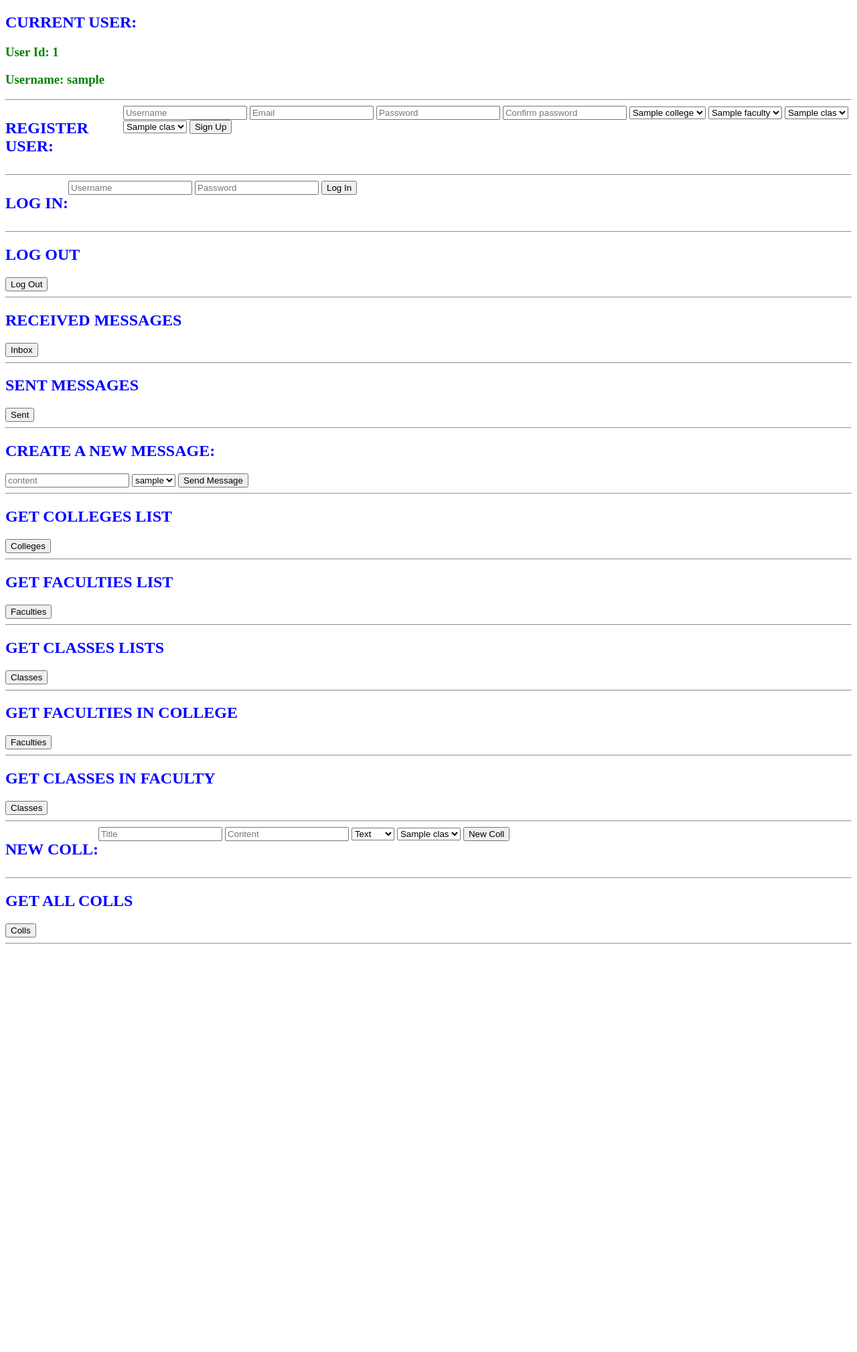
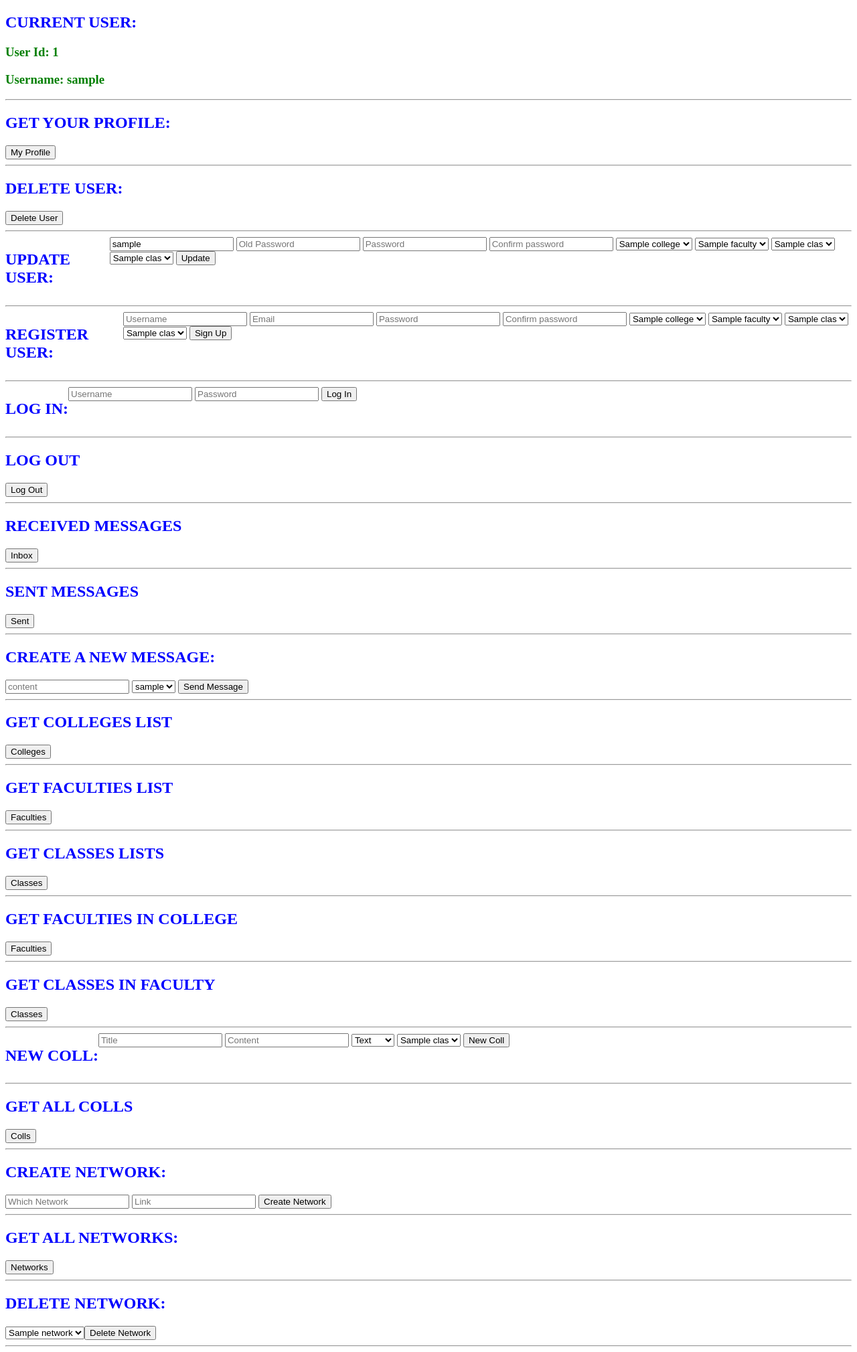
Before and after one commit to Ucoll/bend-ucoll, a Flask app: page /test in a window 1280 px wide. Shown: the whole page at 67% size. Before the commit the page ends 1410 px from the top, so only its background shows below. Run offline with Flask 2, Linux system fonts and the light colour scheme; a user stored in the database is signed in; tables that the repository leaves empty hold one stand-in row (values such as "Sample post").

Commit message:
Added Delete & Update to User endpoints

```diff
--- a/src/main.py
+++ b/src/main.py
@@ -21,6 +21,8 @@ MIGRATE = Migrate(app, db)
 db.init_app(app)
 CORS(app)
 setup_admin(app)
+
+# TODO: Segment the code into different files for readability
 
 """ Configures the Login Manager & secret key for sessions """
 # TODO: Change the Flask_login for a custom JWT Token generator and verifier
@@ -64,7 +66,8 @@ def test():
         users=User.query.all(),
         colleges=College.query.all(),
         faculties=Faculty.query.all(),
-        classes=Class.query.all()
+        classes=Class.query.all(),
+        networks=Network.query.filter_by(owner=current_user.id)
     )
 
 @app.route('/user', methods=['GET'])
@@ -235,15 +238,105 @@ def logout():
 
 
 """
+! Gets or Updates the current User's profile
+* OvidioSantoro - 2022-03-03
+"""
+@app.route("/me", methods=["GET", "POST"])
+def me():
+    user = User.query.get(current_user.id)
+    if request.method == "GET":
+        return jsonify(user.serialize())
+
+    else:
+        """ Check that every field is received """
+        data = request.form
+        try:
+            username = data["username"]
+            old_password = data["old_password"]
+            password = data["password"]
+            confirmation = data["confirmation"]
+            #college = data["college"] # This is used to generate the list of faculties
+            faculty = data["faculty"]
+            classes = data.getlist("classes")
+        except:
+            return {"success": False,
+                    "msg": "Unable to retrieve register data"}, 400
+
+        if not User.check_password(user.password, old_password):
+            return {"success": False,
+                    "msg": "Old password is not correct"}, 403
+
+        if password != confirmation:
+            return {"success": False,
+                    "msg": "Password confirmation incorrect"}, 400
+
+
+        """ Check that the unique properties are not already taken """
+        if (username != user.username) and User.query.filter_by(username=username).count() != 0:
+            return {"success": False,
+                    "msg": f"Username {username} already in use"}, 403
+
+
+        """ Register the user into the database """
+        User.update(user.id, username, password, faculty, classes)
+
+        # TODO: Add an actual response
+        # TODO: Ideally, auto-perform a login for the newly created user
+        return jsonify("USER UPDATED")
+
+
+"""
+! Deletes the current User's profile
+* OvidioSantoro - 2022-03-03
+"""
+@app.route("/me/delete", methods=["POST"])
+def me_delete():
+    User.delete(current_user.id)
+    return jsonify("Goodbye, you will be missed :(")
+
+
+"""
 ! Creates or retrieves User's networks
 * OvidioSantoro - 2022-02-24
 """
 @app.route("/networks", methods=["GET", "POST"])
-def networks(request):
+def networks():
     if request.method == "GET":
         networks = Network.query.filter_by(owner=current_user.id)
+        return jsonify(list(map(lambda x: x.serialize(), networks)))
+
     else:
-        pass
+        data = request.form
+        try:
+            name = data["name"]
+            link = data["link"]
+        except:
+            return {"success": False,
+                    "msg": "Unable to create Network"}, 400
+
+    Network.create(current_user.id, name, link)
+    return jsonify("Network Created")
+
+
+
+"""
+! Updates User's network
+* OvidioSantoro - 2022-03-03
+"""
+@app.route("/networks/<int:networkId>", methods=["POST"])
+def network_update():
+    network_id = request.args.get("networkId")
+    networks = Network.query.filter_by(owner=current_user.id)
+
+
+"""
+!  Deletes User's network
+* OvidioSantoro - 2022-03-03
+"""
+@app.route("/networks/<int:networkId>/delete", methods=["POST"])
+def network_delete():
+    network_id = request.args.get("networkId")
+    networks = Network.query.filter_by(owner=current_user.id)
 
 
 """
--- a/src/models.py
+++ b/src/models.py
@@ -110,6 +110,10 @@ class Message(db.Model):
         db.session.commit()
 
     # TODO: Add a way for a user to remove messages ONLY FOR HIMSELF
+    """
+    TODO: Decide whether a user should be able to edit or remove messages (à la WhatsApp)
+    or if they should be "permanent" (like an email).
+    """
 
     """
     ! Returns all messages received by the user
@@ -171,7 +175,12 @@ class User(db.Model, UserMixin):
             "biography": self.biography
         }
 
-    # TODO: Do de Update and Delete methods
+    """
+    ! Checks the hashed password
+    * OvidioSantoro - 2022-02-23
+    """
+    def check_password(userPassword, password):
+        return check_password_hash(userPassword, password)
 
     """
     ! Register the user into the database
@@ -183,21 +192,40 @@ class User(db.Model, UserMixin):
 
         # Creates a new User in the database
         user = User(
-            username=username,
-            email=email,
-            password=generate_password_hash(password),
-            faculties=[Faculty.query.get(faculty)],
-            classes=[Class.query.get(_class) for _class in classes]
+            username = username,
+            email = email,
+            password = generate_password_hash(password),
+            faculties = [Faculty.query.get(faculty)],
+            classes = [Class.query.get(_class) for _class in classes]
         )
         db.session.add(user)
         db.session.commit()
 
     """
-    ! Checks the hashed password
-    * OvidioSantoro - 2022-02-23
+    ! Updates the user's data in the database
+    * OvidioSantoro - 2022-03-03
+    ? Params: username, password, college, faculty, classes
     """
-    def check_password(userPassword, password):
-        return check_password_hash(userPassword, password)
+    # @classmethod TODO: Test if this is necessary
+    def update(id, username, password, faculty, classes):
+
+        # Updates the user
+        user = User.query.get(id)
+        user.username = username
+        user.password = generate_password_hash(password)
+        user.faculties = [Faculty.query.get(faculty)]
+        user.classes = [Class.query.get(_class) for _class in classes]
+
+        db.session.commit()
+
+    """
+    ! Deletes an user from the database
+    * OvidioSantoro - 2022-03-03
+    """
+    def delete(id):
+        user = User.query.get(id)
+        db.session.delete(user)
+        db.session.commit()
 
 
 class Network(db.Model):
@@ -223,7 +251,7 @@ class Network(db.Model):
     * OvidioSantoro - 2022-02-24
     ? Params: owner, name, link
     """
-    def receivedMessages(owner, name, link):
+    def create(owner, name, link):
         network = Network(
             owner=owner,
             name=name,
@@ -232,6 +260,32 @@ class Network(db.Model):
 
         db.session.add(network)
         db.session.commit()
+
+    """
+    ! Updates user's network the database
+    * OvidioSantoro - 2022-03-03
+    ? Params: username, password, college, faculty, classes
+    """
+    def update(user_id, username, password, faculty, classes):
+
+        # Updates the user
+        user = User.query.get(user_id)
+        user.username = username
+        user.password = generate_password_hash(password)
+        user.faculties = [Faculty.query.get(faculty)]
+        user.classes = [Class.query.get(_class) for _class in classes]
+
+        db.session.commit()
+
+    """
+    ! Deletes a network from the database
+    * OvidioSantoro - 2022-03-03
+    """
+    def delete(id):
+        network = Network.query.get(id)
+        db.session.delete(network)
+        db.session.commit()
+
 
 class Tag(db.Model):
     id = db.Column(db.Integer, primary_key=True)
--- a/src/templates/test.html
+++ b/src/templates/test.html
@@ -16,6 +16,51 @@
     {% else %}
     <h4 style="color: red;">User is not logged in</h4>
     {% endif %}
+    <hr>
+    <h2 style="color: blue;">GET YOUR PROFILE:</h2>
+    <form action="/me" method="GET">
+        <input type="submit" value="My Profile">
+    </form>
+    <hr>
+    <h2 style="color: blue;">DELETE USER:</h2>
+    <form action="/me/delete" method="POST">
+        <input type="submit" value="Delete User">
+    </form>
+    <hr>
+    <div style="display: flex;">
+        <h2 style="color: blue;">UPDATE USER:</h2>
+        {% if user.is_authenticated %}
+        <form action="/me" method="POST">
+            <input type="text" id="username" name="username" placeholder="Username" value="{{user.username}}">
+            <input type="password" id="old_password" name="old_password" placeholder="Old Password">
+            <input type="password" id="password" name="password" placeholder="Password">
+            <input type="password" id="confirmation" name="confirmation" placeholder="Confirm password">
+            <select name="college" id="college" selected="{{user.college}}">
+                {% for college in colleges %}
+                <option value={{ college.id }}>{{ college.name }}</option>
+                {% endfor %}
+            </select>
+            <select name="faculty" id="faculty" selected="{{user.faculties[0].id}}">
+                {% for faculty in faculties if faculty.college_id == 1 %}
+                <option value={{ faculty.id }}>{{ faculty.name }}</option>
+                {% endfor %}
+            </select>
+            <select name="classes" id="classes">
+                {% for class in classes if class.faculty_id == 1 %}
+                <option value={{ class.id }}>{{ class.name }}</option>
+                {% endfor %}
+            </select>
+            <select name="classes" id="classes">
+                {% for class in classes if class.faculty_id == 1 %}
+                <option value={{ class.id }}>{{ class.name }}</option>
+                {% endfor %}
+            </select>
+            <input type="submit" value="Update">
+        </form>
+        {% else %}
+        Cannot update if you're not logged in, silly
+        {% endif %}
+    </div>
     <hr>
     <div style="display: flex;">
         <h2 style="color: blue;">REGISTER USER:</h2>
@@ -133,6 +178,27 @@
         <input type="submit" value="Colls">
     </form>
     <hr>
+    <h2 style="color: blue;">CREATE NETWORK:</h2>
+    <form action="/networks" method="POST">
+        <input type="text" id="name" name="name" placeholder="Which Network">
+        <input type="text" id="link" name="link" placeholder="Link">
+        <input type="submit" value="Create Network">
+    </form>
+    <hr>
+    <h2 style="color: blue;">GET ALL NETWORKS:</h2>
+    <form action="/networks" method="GET">
+        <input type="submit" value="Networks">
+    </form>
+    <hr>
+    <h2 style="color: blue;">DELETE NETWORK:</h2>
+    <form action="/me/delete" method="POST">
+        <select name="network" id="network">
+            {% for network in networks %}
+            <option value={{ network.id }}>{{ network.name }}</option>
+            {% endfor %}
+            <input type="submit" value="Delete Network">
+    </form>
+    <hr>
 </body>
 
 </html>
```
Also changed, not shown: migrations/versions/a577890c446e_.py (renamed from migrations/versions/add98ca63cc5_.py, +4 -4 lines), migrations/versions/ae18baebcd16_.py (deleted, +0 -28 lines), migrations/versions/f4cba73cf4f4_.py (deleted, +0 -28 lines).
